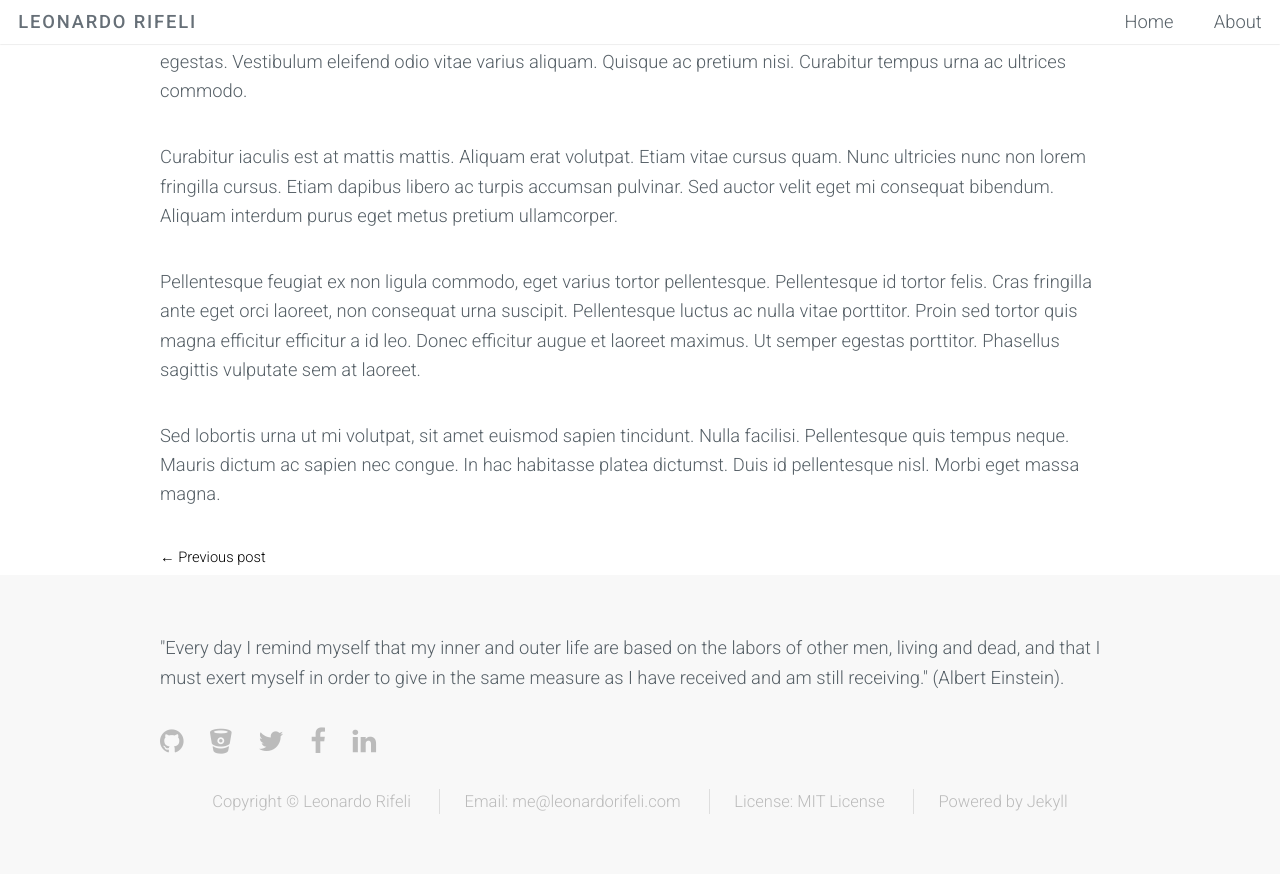
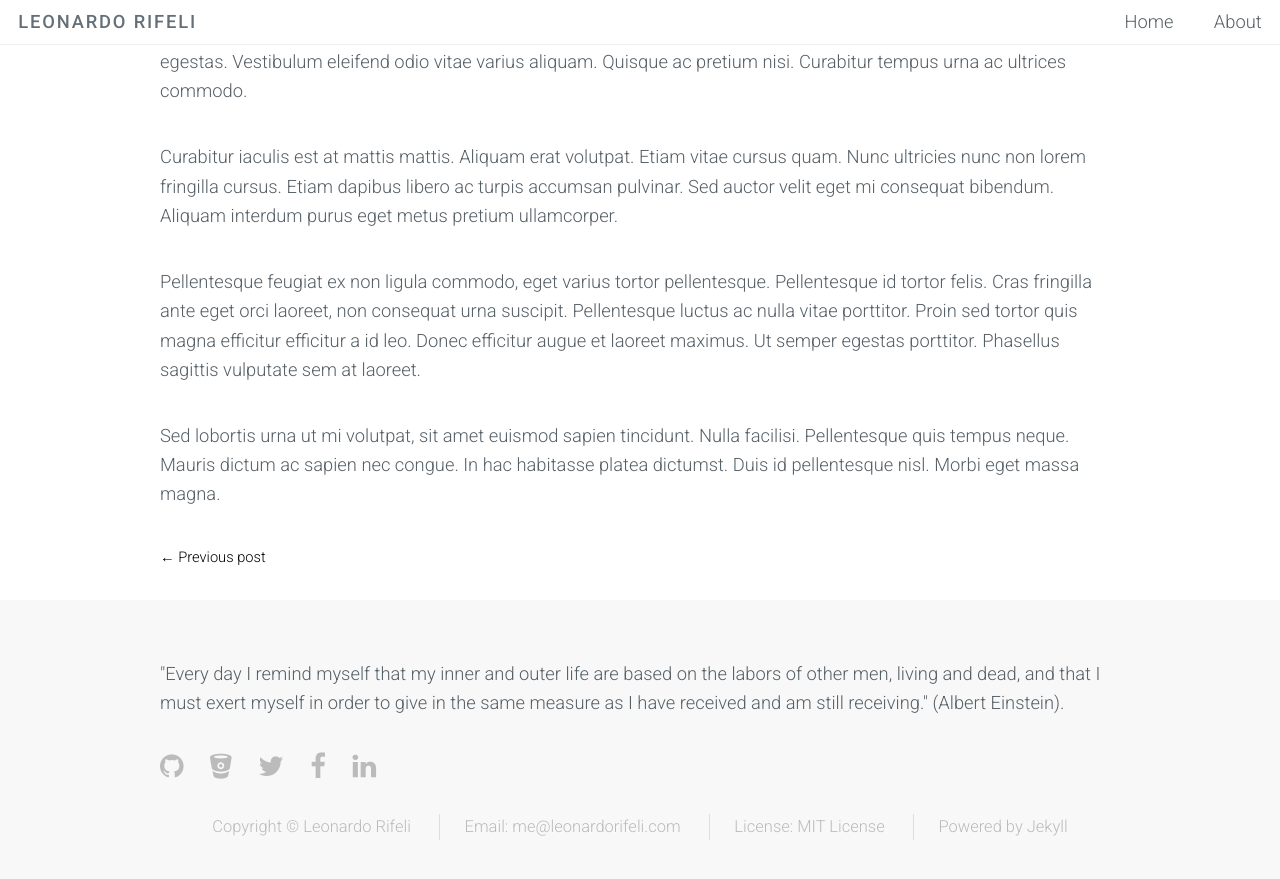
Before and after one commit to leonardorifeli/leonardorifeli-website, a Jekyll site: the page built from _posts/2015-02-17-Curabitur.markdown, in a window 1280 px wide and 900 px high, scrolled down 1093 px. Shown: the top 879 px of the window. Built offline with Jekyll 4.4.1, drawn with Linux system fonts in a browser that asks for light colours; comment, search, counter and statistics services are not loaded.

Commit message:
Chnaged post page

```diff
--- a/_layouts/post.html
+++ b/_layouts/post.html
@@ -19,7 +19,9 @@
             <a href="{{ page.next.url }}" class="float-right">Next post &rarr;</a> {% endif %}
         </footer>
 
-        {% if site.theme.disqus_shortname %}
+        <br/>
+
+        {% if site.theme.disqus_shortname and page.comments == true %}
         <div class="comments">
             {% include disqus.html %}
         </div>
```
